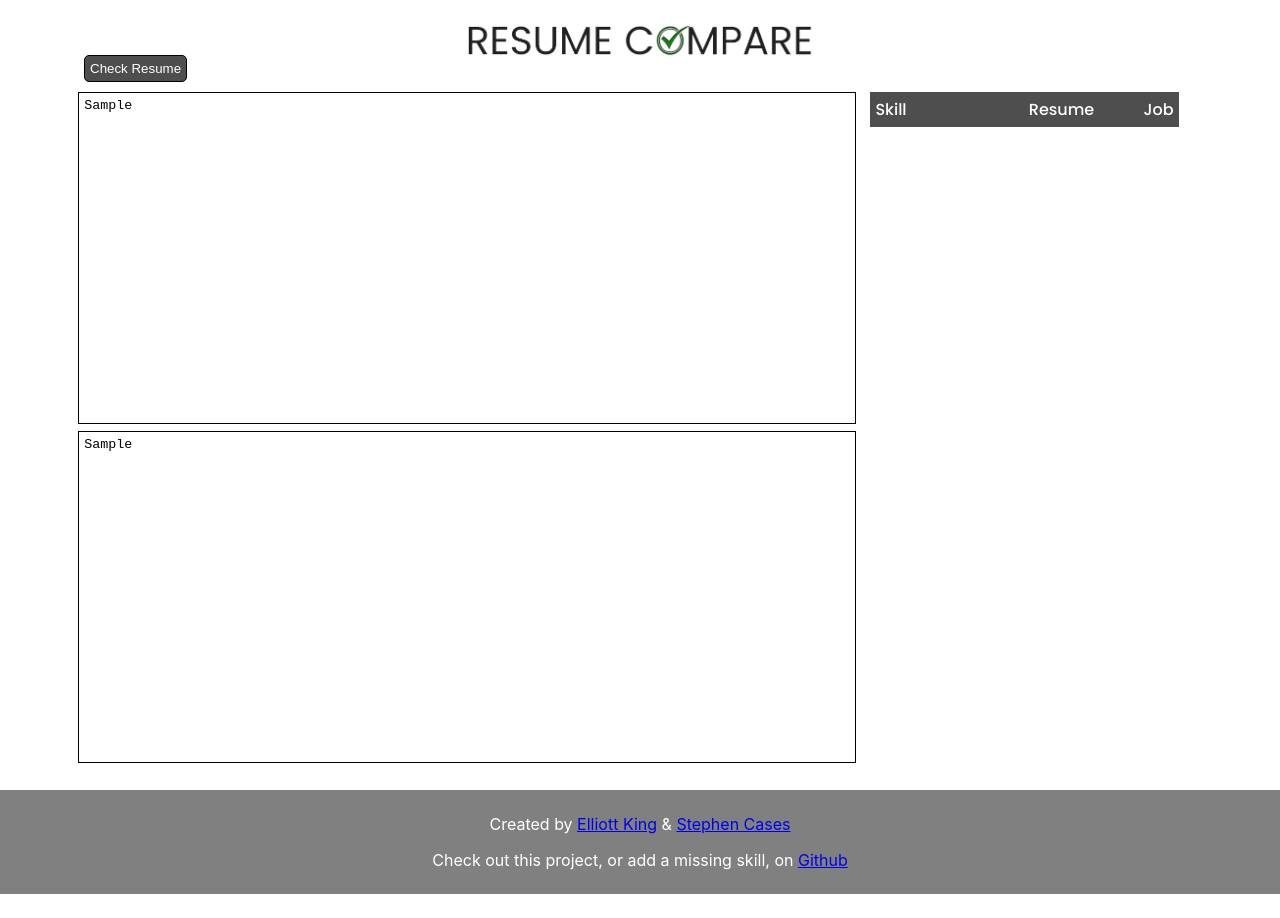
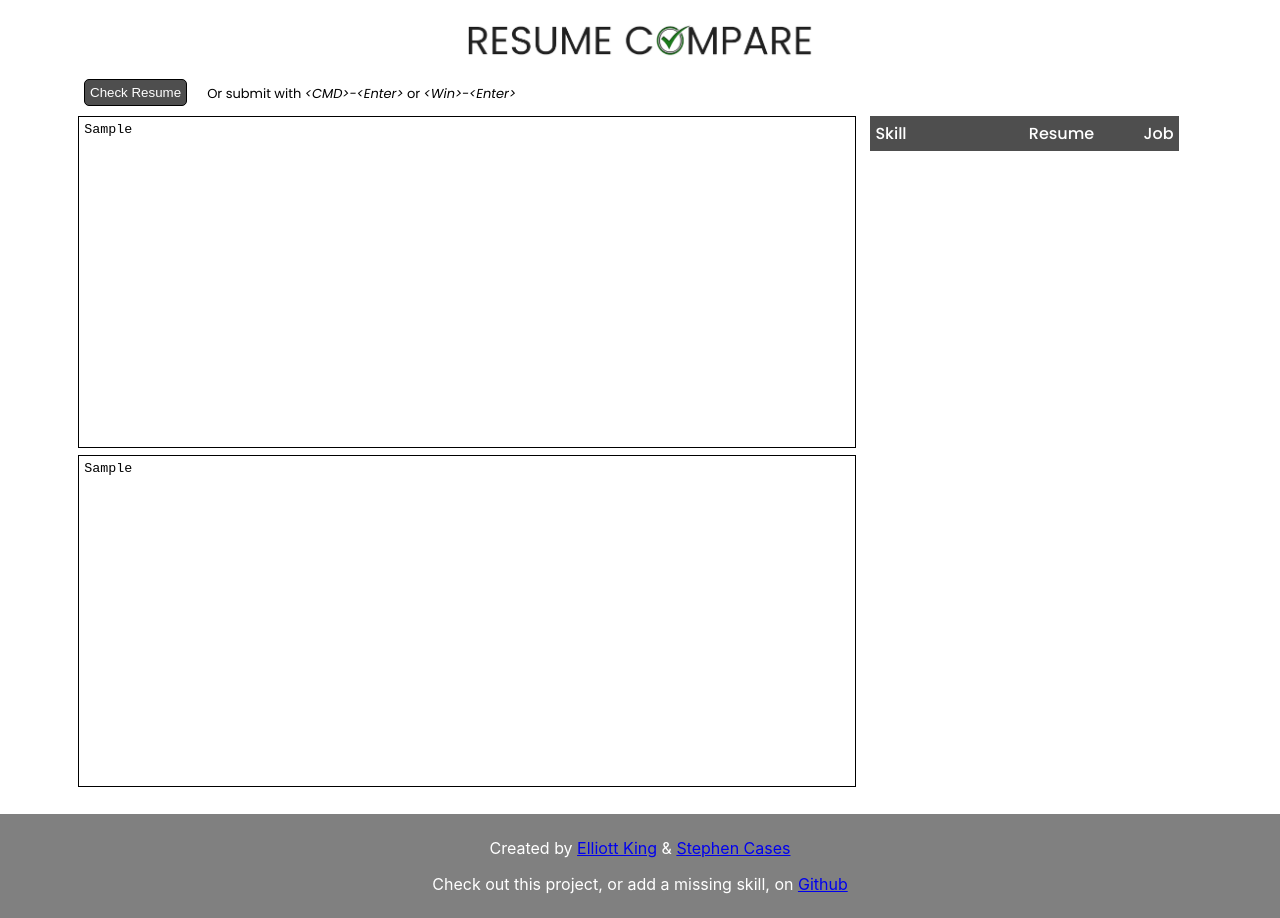
Before and after one commit to elliott-king/resume-compare, a React (Create React App) app: page / in a window 1280 px wide. Both pictures are taken after typing "Sample", "Sample" into the empty fields and a click on the button "Check Resume". Before the commit the page ends 894 px from the top, so only its background shows below. Built offline with nearby package versions, Linux system fonts and the light colour scheme.

Commit message:
Hint text for submission

```diff
--- a/src/App.css
+++ b/src/App.css
@@ -19,6 +19,30 @@
 .App-logo {
   height: 40vmin;
   pointer-events: none;
+}
+
+.contents {
+  margin-top: 1.5em;
+}
+
+.top {
+  display: flex;
+}
+
+.hidden-text-container {
+  position: relative;
+  display: flex;
+  flex-grow: 1;
+}
+
+.visible-text {
+  bottom: 25%;
+  position: absolute;
+  font-size: small;
+}
+
+.hidden-text {
+  display: none;
 }
 
 #submit{
@@ -113,7 +137,9 @@ footer {
     flex-direction: column;
     flex-flow: column;
   }
-
+  .visible-text {
+    display: none;
+  }
   .input-container {
     margin: auto;
     width: 90%;
--- a/src/App.js
+++ b/src/App.js
@@ -27,8 +27,16 @@ function App() {
   return (
     <div className="App">
       <img alt="logo" id="logo" src={Logo}/>
+      <div className="contents">
         <form onSubmit={handleSubmit} onKeyDown={handleKeyDown}>
+          <div className="top">
             <button id="submit">Check Resume</button>
+            <div className="hidden-text-container">
+              <span className={resume || job ? "visible-text" : "hidden-text"}>
+                Or submit with <em>&lt;CMD&gt;-&lt;Enter&gt;</em> or <em>&lt;Win&gt;-&lt;Enter&gt;</em>
+              </span>
+            </div>
+          </div>
           <div className="main">
             <div className="input-container">
               <ResumeInput changeResume={changeResume} resume={resume}/>
@@ -40,6 +48,7 @@ function App() {
           </div>
         </form>
       </div>
+    </div>
   );
 }
 
```
Lines whose indentation alone changed are shown as unchanged.
